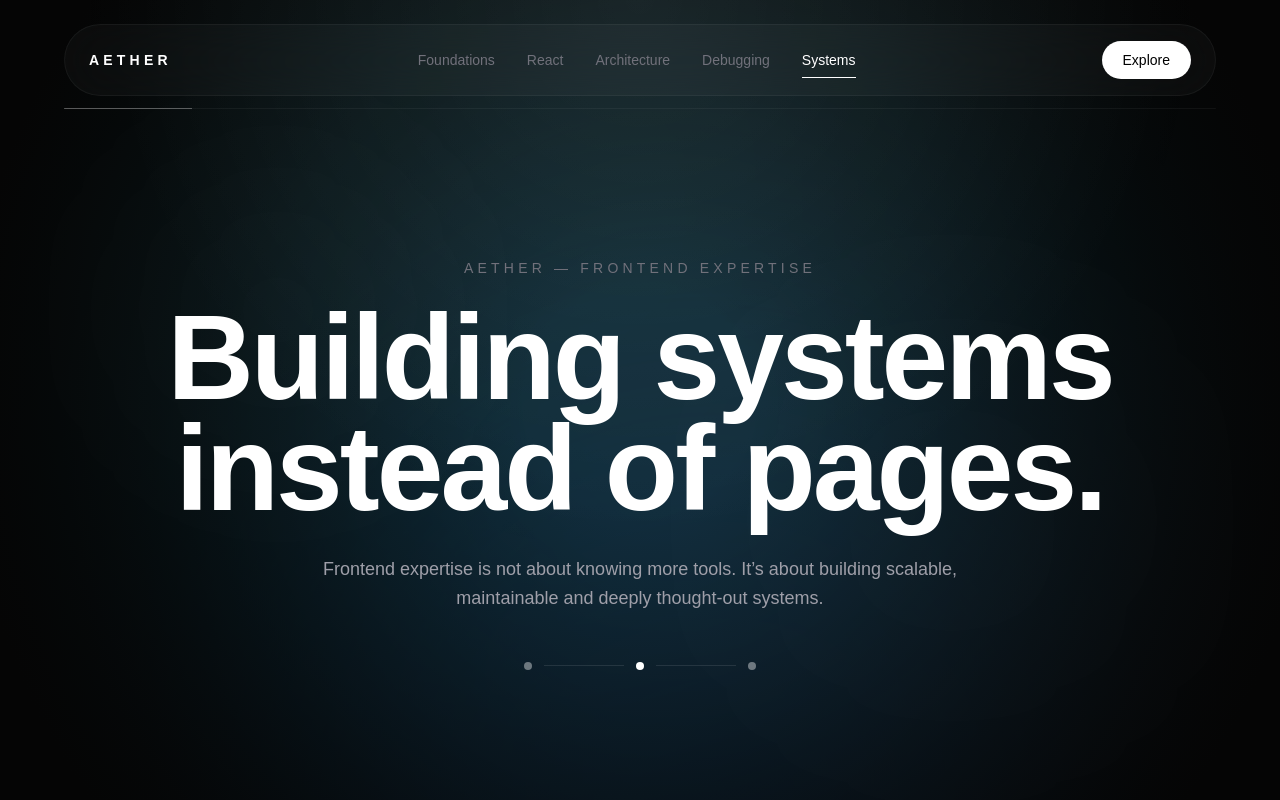
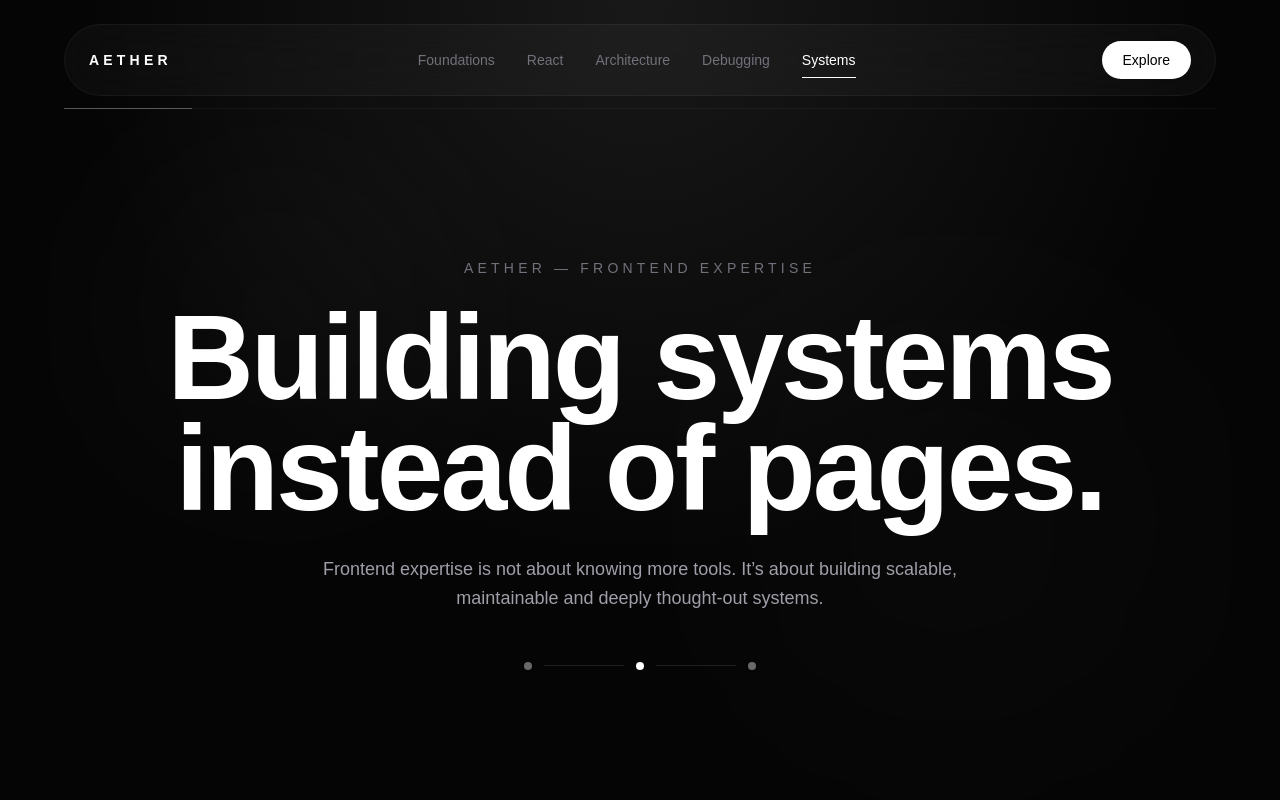
Before and after one commit to ateyaa21/aether, a React (Vite) app: page / in a window 1280 px wide. Shown: the top 800 px of the page. Built offline with nearby package versions, Linux system fonts and the light colour scheme; a web font is replaced by a local one.

Commit message:
redeploy

```diff
--- a/src/App.jsx
+++ b/src/App.jsx
@@ -38,7 +38,7 @@ export default function App() {
 
   return (
     <main className="min-h-screen bg-[#050505]">
-      <AmbientBackground />
+{/* <AmbientBackground /> */}
 
       <Navbar />
 
```
